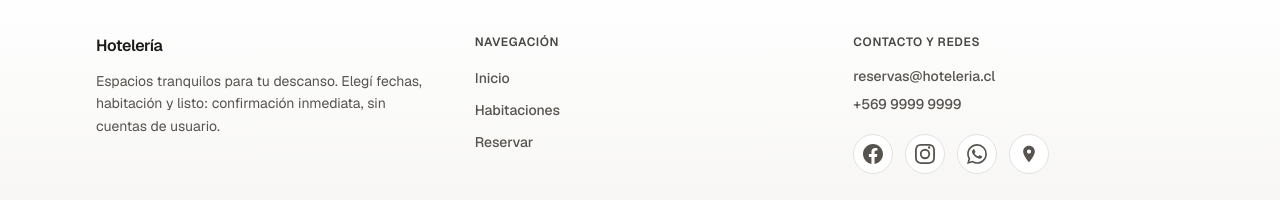
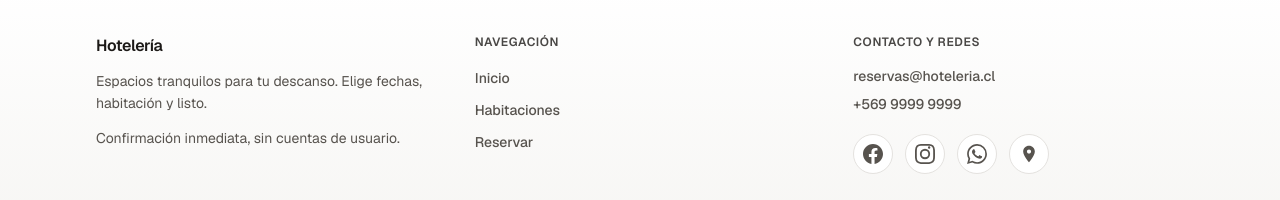
Before and after one commit to FabianMosa/hoteleria, a Next.js app: page / in a window 1280 px wide. Shown: the part 978-1178 px from the top of the page. Built offline with nearby package versions, Linux system fonts and the light colour scheme; no server answers; the database is empty.

Commit message:
Refactor text in SiteFooter component for improved clarity. Updated hotel reservation description for better readability by splitting content into two paragraphs.

```diff
--- a/components/layout/SiteFooter.jsx
+++ b/components/layout/SiteFooter.jsx
@@ -79,8 +79,11 @@ export default function SiteFooter() {
               Hotelería
             </p>
             <p className="mt-3 text-sm leading-relaxed text-muted-hotel">
-              Espacios tranquilos para tu descanso. Elegí fechas, habitación y
-              listo: confirmación inmediata, sin cuentas de usuario.
+              Espacios tranquilos para tu descanso. Elige fechas, habitación y
+              listo.
+            </p>
+            <p className="mt-3 text-sm leading-relaxed text-muted-hotel">
+              Confirmación inmediata, sin cuentas de usuario.
             </p>
           </div>
 
```
